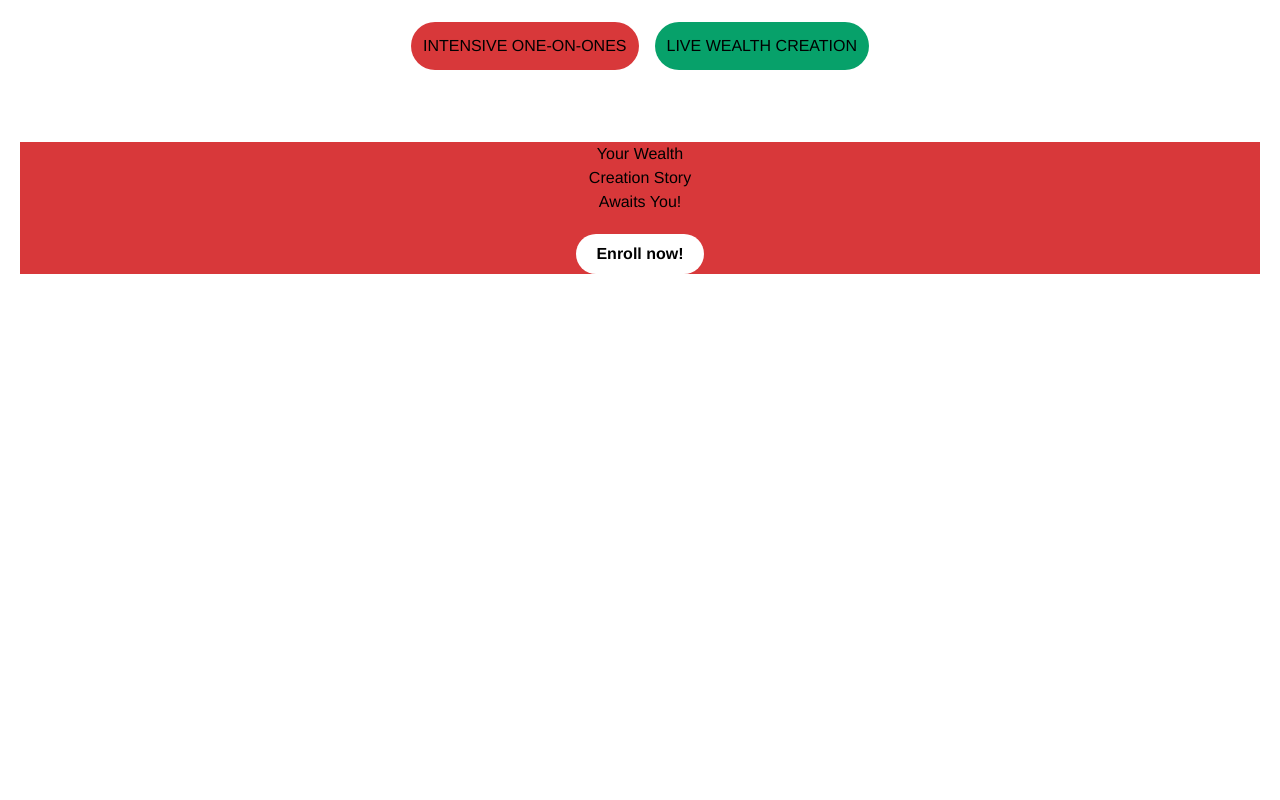
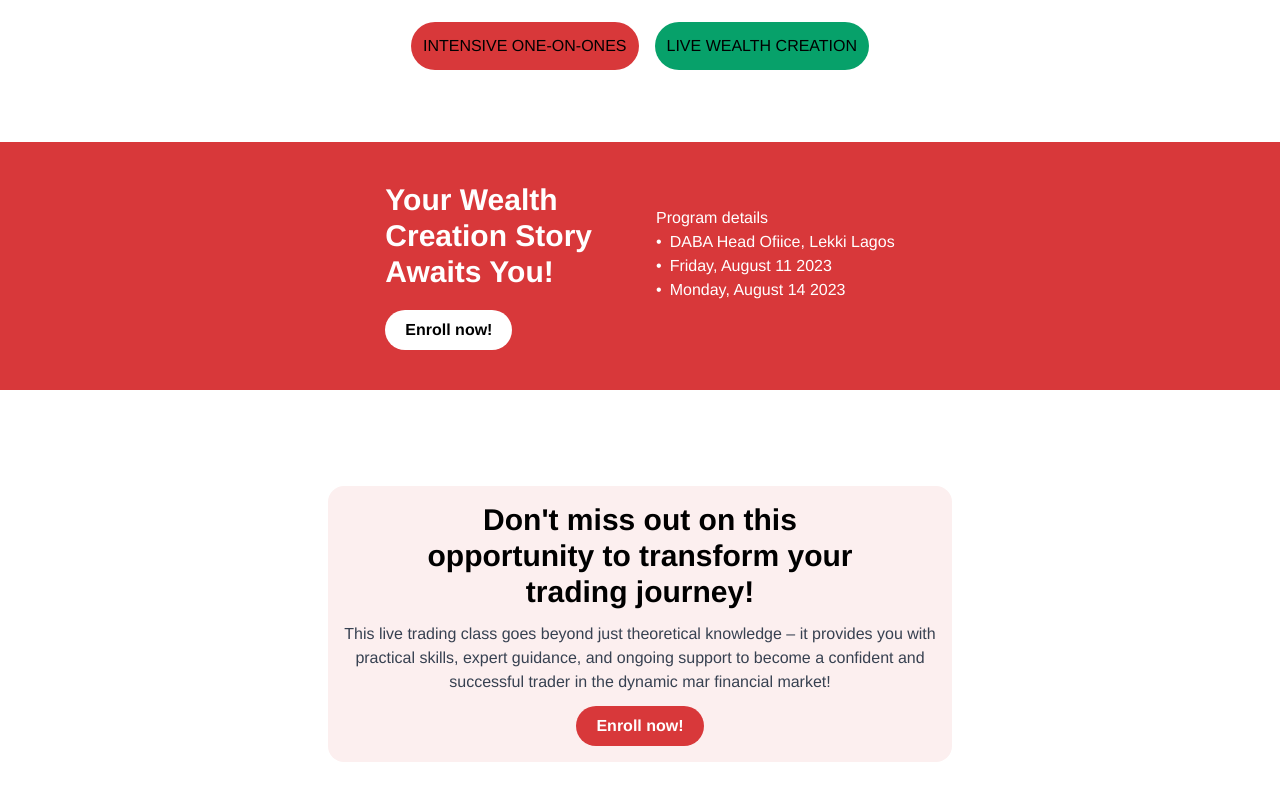
Before and after one commit to juverasworld/who-dey-breef, a Next.js app: page / in a window 1280 px wide. Shown: the part 1322-2122 px from the top of the page. Before the commit the page ends 1636 px from the top, so only its background shows below. Built offline with nearby package versions, Linux system fonts and the light colour scheme; a web font is replaced by a local one.

Commit message:
Made some coreections

```diff
--- a/components/Hero.jsx
+++ b/components/Hero.jsx
@@ -7,7 +7,7 @@ const Hero = () => {
         <section className="mx-2">
             <div className="text-center  my-10 mx-3 "><p className="md:text-5xl text-[36px] font-bold whitespace-normal">Unlock The Secrets Of <br className="md:flex hidden" /> Wealthy Trading in 5 Days!</p>
                 <p className="text-gray-400 my-3 md:text-center text-justify">Trade your way out of recession with this one-of-a-kind opportunity to immerse yourself in the world of <br className="md:flex hidden" />physical trading and gain invaluable knowledge from industry experts.</p>
-                <p><button className="rounded-full px-5 py-2 bg-[#D8383A] text-white">Enroll now!</button></p>
+                <p><button className="rounded-full px-5 py-2 bg-[#D8383A] text-white font-bold">Enroll now!</button></p>
                 <p className='mx-auto my-10'>
                     <Image src={hero} alt="join us" width={500} height={550} className='mx-auto h-auto w-auto' />
                 </p>
@@ -47,17 +47,43 @@ const Hero = () => {
                         <p className='my-2'> <button className="px-3 py-3 tex-sm font-semi-bold bg-[#07A16A] rounded-full w-full">LIVE WEALTH CREATION</button></p>
                     </div>
                 </div>
-                    <div className=" bg-[#D8383A]">
-                        <div>
-                           <div> <p>
+            </div>
+        </section>
+                <div className=" bg-[#D8383A] ">
+                    <div className="flex md:flex-row flex-col justify-center py-10 text-white md:space-x-10">
+                        <div className=" text-white"> <p className='text-3xl font-bold'>
                             Your Wealth <br /> Creation Story <br /> Awaits You!
                         </p>
-<p className='mt-5'><button className="rounded-full px-5 py-2 tex-sm font-bold  bg-white text-black">Enroll now!</button></p></div>
-                            <p></p>
+                            <p className='mt-5 md:flex hidden'><button className="rounded-full px-5 py-2 tex-sm font-bold  bg-white text-black">Enroll now!</button></p></div>
+                            <div className="">
+
+
+                        <ul className="custom-list mt-6 ml-0">
+                        <p>Program details</p>
+                            <li>DABA Head Ofiice, Lekki Lagos </li>
+                            <li>Friday, August 11 2023 </li>
+                            <li>Monday, August 14 2023 </li>
+                        </ul>
+                            </div>
+
+                    </div>
+                    <p className='mt-3 md:hidden flex'><button className="rounded-full px-5 py-2 tex-sm font-bold  bg-white text-black">Enroll now!</button></p>
+                </div>
+
+                <div className="flex justify-center items-center md:my-24 my-10">
+  <div className="bg-[#FCEFEF] text-center p-4 rounded-2xl ">
+    <p className="font-bold md:text-3xl text-2xl">
+      Don't miss out on this <br /> opportunity to transform your <br className='md:block hidden' /> trading journey!
+    </p>
+    <p className="text-gray-700 my-3">
+      This live trading class goes beyond just theoretical knowledge – it provides you with
+      <br className="md:block hidden" /> practical skills, expert guidance, and ongoing support to become a confident and
+      <br className="md:block hidden" /> successful trader in the dynamic mar financial market!
+    </p>
+    <p className=''><button className="rounded-full px-5 py-2 tex-sm font-bold  bg-[#D8383A] text-white">Enroll now!</button></p>
   </div>
 </div>
-            </div>
-        </section>
+
     </>);
 }
 
--- a/styles/globals.css
+++ b/styles/globals.css
@@ -12,6 +12,23 @@ body {
   padding: 0;
   margin: 0;
 
+}
+
+ul{
+  list-style: circle;
+
+}
+/* styles/custom.css */
+/* Customize the list bullets */
+ul.custom-list {
+  list-style-type: none;
+  padding-left: 1.5rem;
+}
+
+ul.custom-list li:before {
+  content: "•";
+
+  margin-right: 0.5rem;
 }
 
 a {
```
Also changed, not shown: 1 other file (tests, documents, lock files or other folders). Lines whose indentation alone changed are shown as unchanged.
